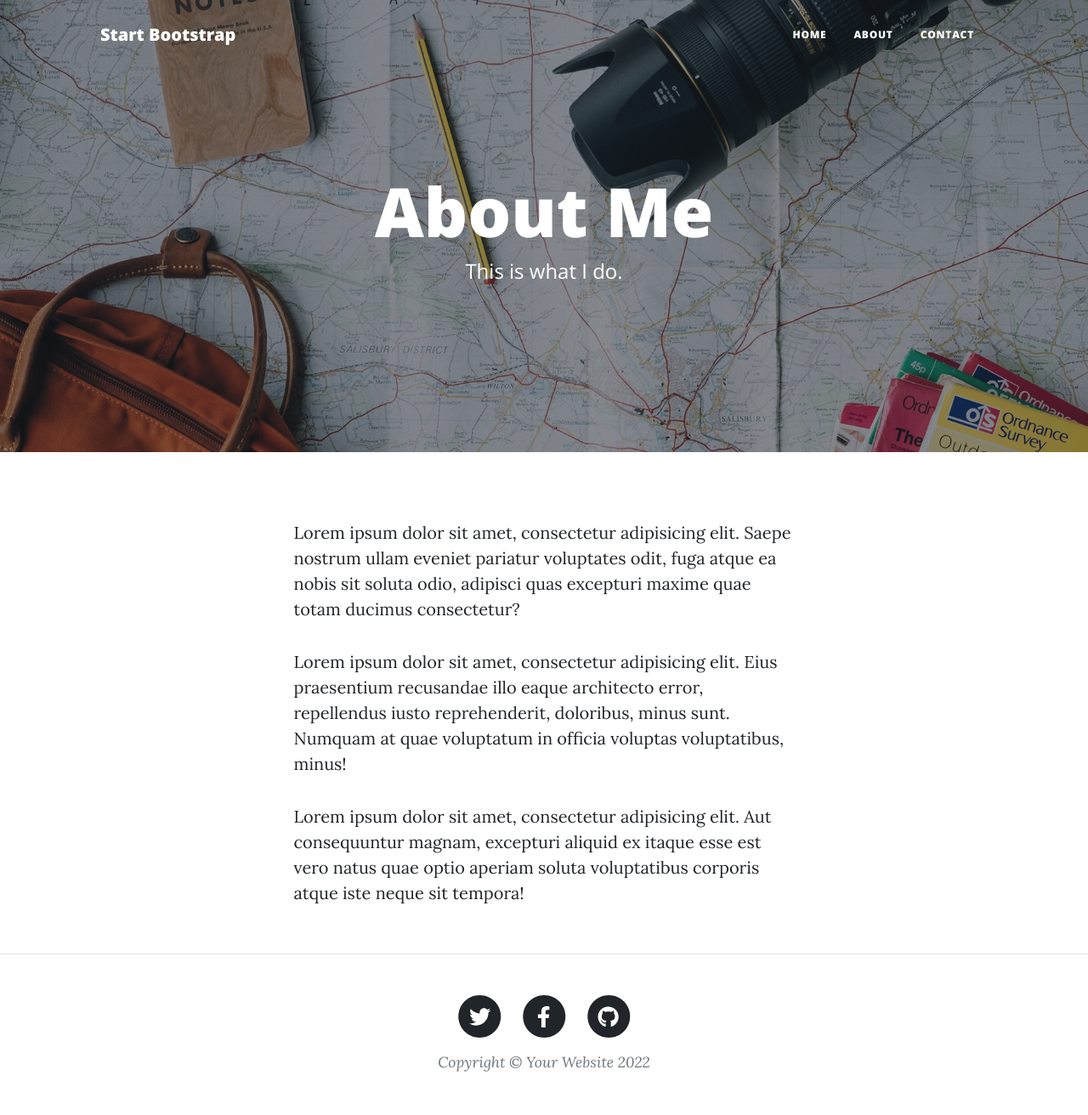
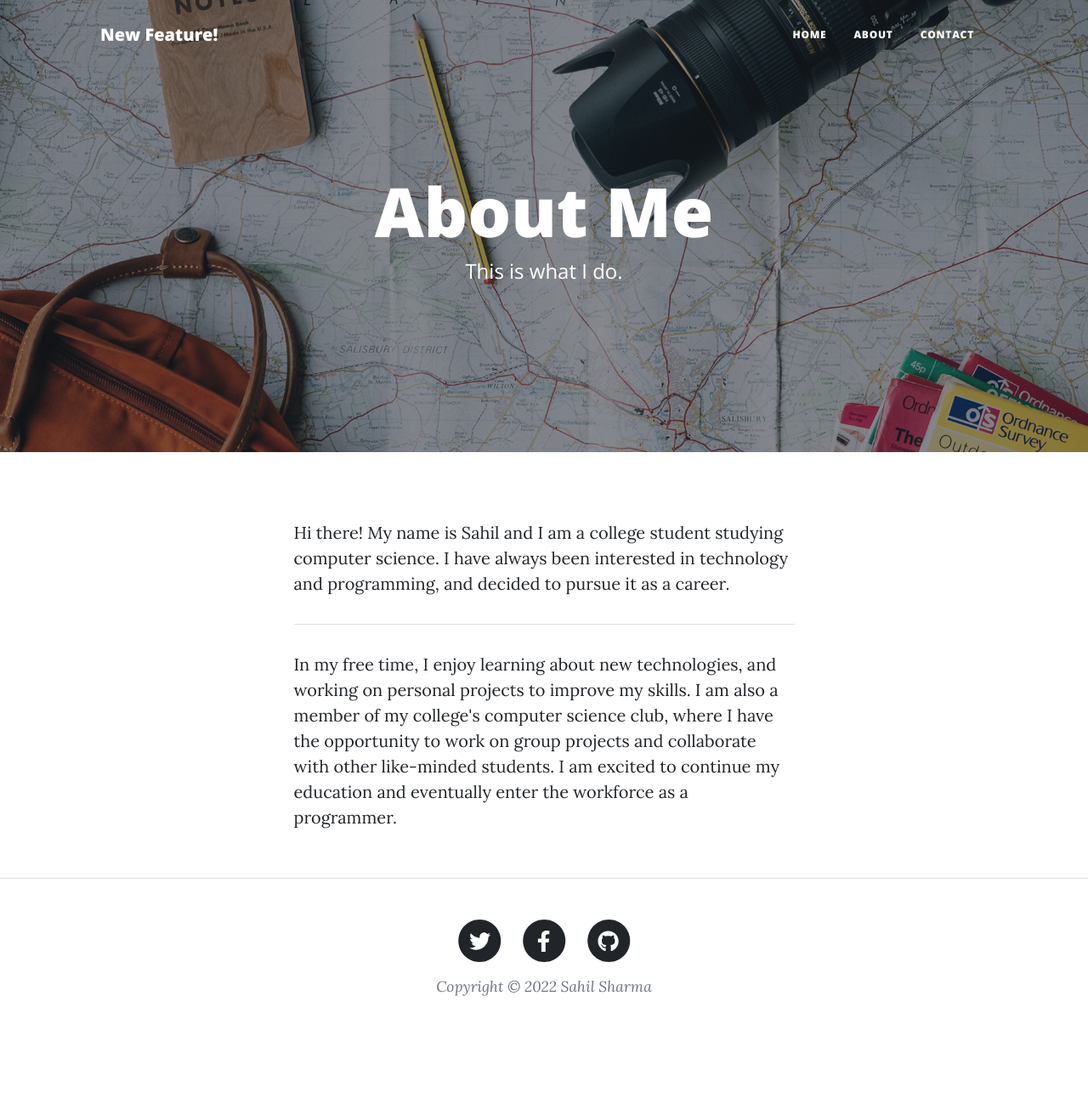
Before and after one commit to sahilsh-dev/My-Websites, a Flask app: page /about in a window 1280 px wide. Shown: the whole page at 85% size. After the commit the page ends 1172 px from the top, so only its background shows below. Run offline with Flask 2, Linux system fonts and the light colour scheme; some libraries are stand-ins or nearby versions.

Commit message:
Update about-me page

```diff
--- a/My Blog Website/templates/about.html
+++ b/My Blog Website/templates/about.html
@@ -17,9 +17,14 @@
             <div class="container px-4 px-lg-5">
                 <div class="row gx-4 gx-lg-5 justify-content-center">
                     <div class="col-md-10 col-lg-8 col-xl-7">
-                        <p>Lorem ipsum dolor sit amet, consectetur adipisicing elit. Saepe nostrum ullam eveniet pariatur voluptates odit, fuga atque ea nobis sit soluta odio, adipisci quas excepturi maxime quae totam ducimus consectetur?</p>
-                        <p>Lorem ipsum dolor sit amet, consectetur adipisicing elit. Eius praesentium recusandae illo eaque architecto error, repellendus iusto reprehenderit, doloribus, minus sunt. Numquam at quae voluptatum in officia voluptas voluptatibus, minus!</p>
-                        <p>Lorem ipsum dolor sit amet, consectetur adipisicing elit. Aut consequuntur magnam, excepturi aliquid ex itaque esse est vero natus quae optio aperiam soluta voluptatibus corporis atque iste neque sit tempora!</p>
+                        <p>Hi there! My name is Sahil and I am a college student studying computer science. I have
+                            always been interested in technology and programming, and decided to pursue it as a career.</p>
+                        <hr class="my-4" />
+                        <p> In my free time, I enjoy learning about new technologies, and
+                            working on personal projects to improve my skills. I am also a member of my college's
+                            computer science club, where I have the opportunity to work on group projects and
+                            collaborate with other like-minded students. I am excited to continue my education and
+                            eventually enter the workforce as a programmer.</p>
                     </div>
                 </div>
             </div>
--- a/My Blog Website/templates/footer.html
+++ b/My Blog Website/templates/footer.html
@@ -29,7 +29,7 @@
                                 </a>
                             </li>
                         </ul>
-                        <div class="small text-center text-muted fst-italic">Copyright &copy; Your Website 2022</div>
+                        <div class="small text-center text-muted fst-italic">Copyright &copy; 2022 Sahil Sharma</div>
                     </div>
                 </div>
             </div>
--- a/My Blog Website/templates/header.html
+++ b/My Blog Website/templates/header.html
@@ -22,7 +22,7 @@
         <!-- Navigation-->
         <nav class="navbar navbar-expand-lg navbar-light" id="mainNav">
             <div class="container px-4 px-lg-5">
-                <a class="navbar-brand" href="index.html">Start Bootstrap</a>
+                <a class="navbar-brand" href="index.html">New Feature!</a>
                 <button class="navbar-toggler" type="button" data-bs-toggle="collapse" data-bs-target="#navbarResponsive" aria-controls="navbarResponsive" aria-expanded="false" aria-label="Toggle navigation">
                     Menu
                     <i class="fas fa-bars"></i>
```
Also changed, not shown: My Blog Website/static/assets/img/post-bg.jpg.
